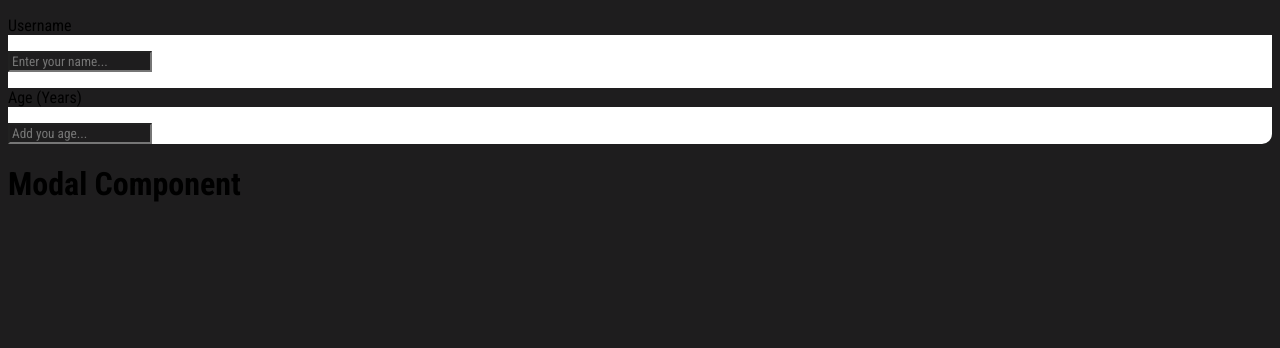
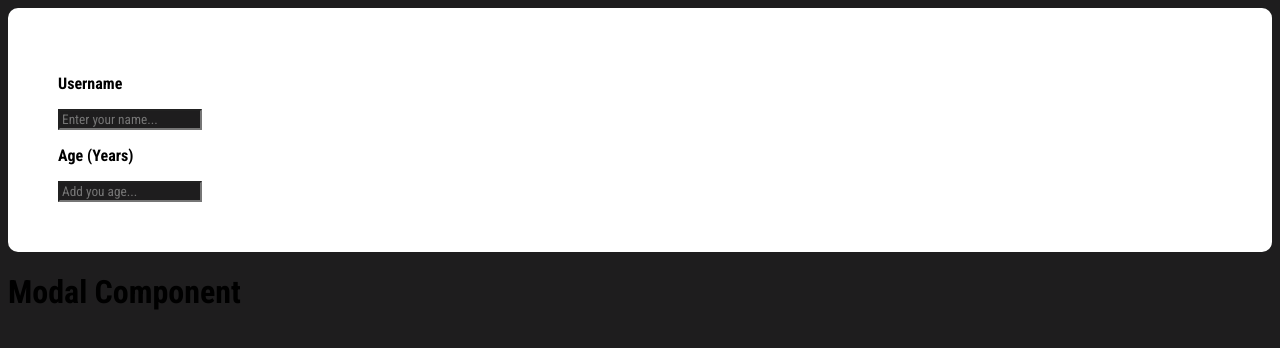
Before and after one commit to FilipiMachado/enter-data-reactjs, a React (Create React App) app: page / in a window 1280 px wide. Shown: the top 348 px of the page. Built offline with nearby package versions, Linux system fonts and the light colour scheme.

Commit message:
some changes

```diff
--- a/src/components/DataInput/DataInput.css
+++ b/src/components/DataInput/DataInput.css
@@ -1,4 +1,11 @@
 .data-container {
     background-color: #FFFFFF;
     border-radius: 10px;
+    padding: 50px;
 }
+
+.user-data {
+    background-color: #FFFFFF;
+    border-radius: 10px;
+    font-weight: 600;
+}
--- a/src/components/DataInput/DataInput.jsx
+++ b/src/components/DataInput/DataInput.jsx
@@ -6,9 +6,9 @@ const DataInput = () => {
   return (
     <>
       <div className="data-container">
-        <p>Username</p>
+        <p className="user-data">Username</p>
         <input placeholder="Enter your name..."></input>
-        <p>Age (Years)</p>
+        <p className="user-data">Age (Years)</p>
         <input placeholder="Add you age..."></input>
       </div>
     </>
```
